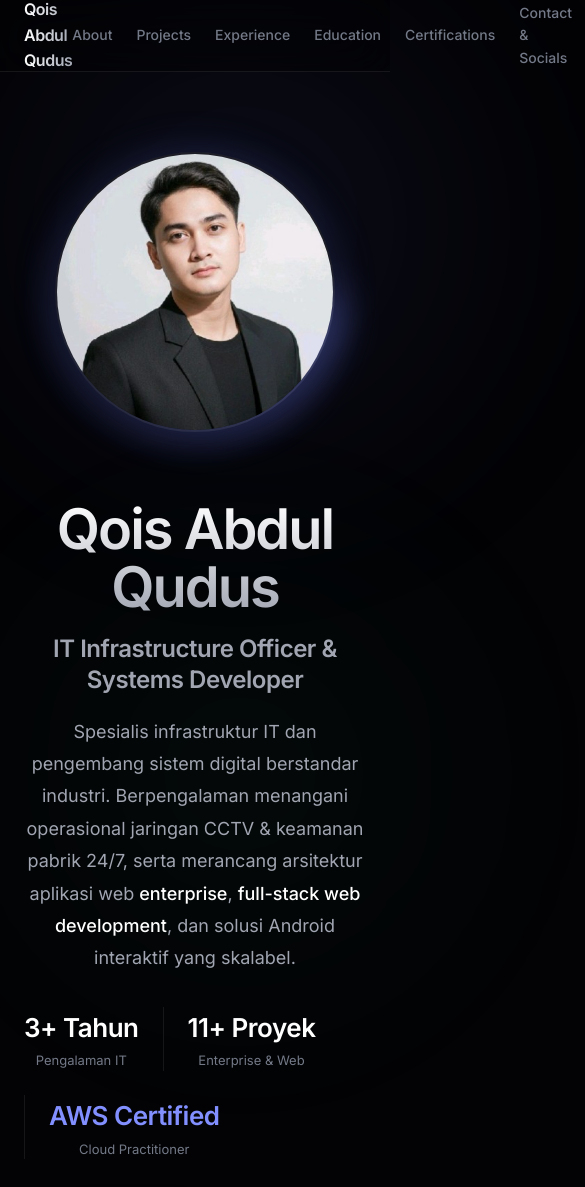
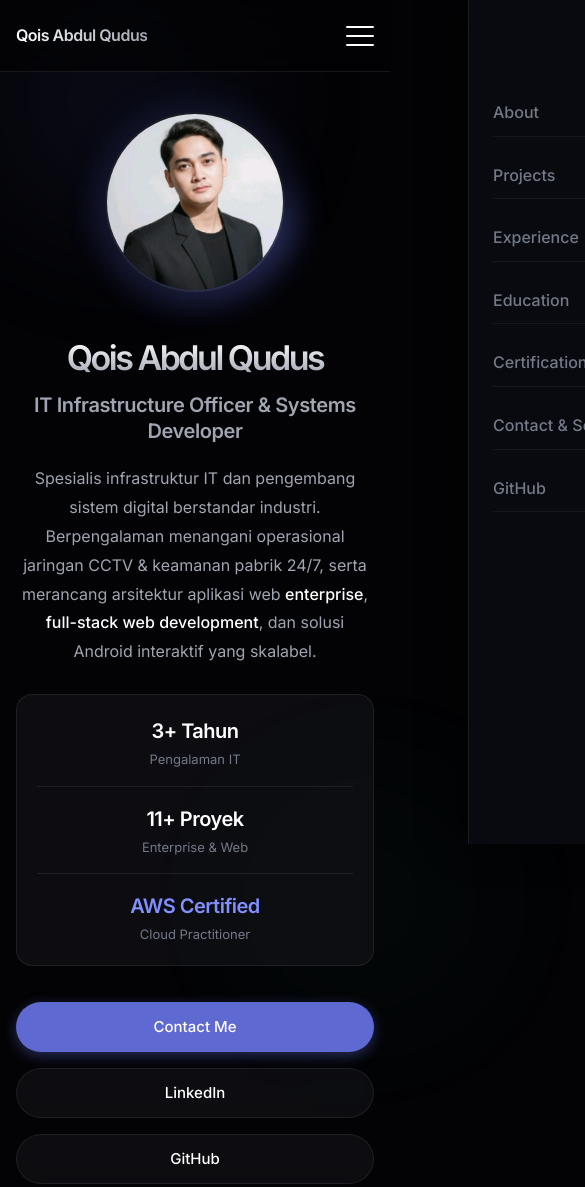
Before and after one commit to asoyyparty/qois-portfolio, a website: page index.html in a window 390 px wide. Shown: the top 1187 px of the page, 585 px wide, since content can reach past the window. Drawn offline with Linux system fonts and the light colour scheme.

Commit message:
feat: make UI responsive for mobile view with hamburger menu drawer

```diff
--- a/index.html
+++ b/index.html
@@ -19,11 +19,13 @@
 
   <!-- Navbar -->
   <nav class="navbar container">
-    <div
-      style="font-weight: 600; font-size: 16px; letter-spacing: -0.5px; background: linear-gradient(90deg, #fff, #a0a5b1); -webkit-background-clip: text; -webkit-text-fill-color: transparent;">
-      Qois Abdul Qudus
-    </div>
-    <div class="nav-links">
+    <a href="#" class="nav-brand">Qois Abdul Qudus</a>
+    <button class="nav-toggle" id="navToggle" aria-label="Toggle navigation menu">
+      <span></span>
+      <span></span>
+      <span></span>
+    </button>
+    <div class="nav-links" id="navLinks">
       <a href="#about">About</a>
       <a href="#projects">Projects</a>
       <a href="#experience">Experience</a>
@@ -33,6 +35,7 @@
       <a href="https://github.com/doelkussoy" target="_blank">GitHub</a>
     </div>
   </nav>
+  <div class="nav-backdrop" id="navBackdrop"></div>
 
   <!-- Hero Section -->
   <header id="about" class="hero container">
@@ -44,18 +47,18 @@
       </p>
 
       <!-- Key Quick Stats -->
-      <div style="display: flex; gap: 24px; margin-top: 28px; margin-bottom: 36px; flex-wrap: wrap;">
-        <div>
-          <div style="font-size: 26px; font-weight: 700; color: var(--color-ink); letter-spacing: -0.5px;">3+ Tahun</div>
-          <div style="font-size: 13px; color: var(--color-ink-subtle); margin-top: 2px;">Pengalaman IT</div>
+      <div class="hero-stats">
+        <div class="stat-item">
+          <div class="stat-num">3+ Tahun</div>
+          <div class="stat-label">Pengalaman IT</div>
         </div>
-        <div style="border-left: 1px solid var(--glass-border); padding-left: 24px;">
-          <div style="font-size: 26px; font-weight: 700; color: var(--color-ink); letter-spacing: -0.5px;">11+ Proyek</div>
-          <div style="font-size: 13px; color: var(--color-ink-subtle); margin-top: 2px;">Enterprise & Web</div>
+        <div class="stat-item">
+          <div class="stat-num">11+ Proyek</div>
+          <div class="stat-label">Enterprise & Web</div>
         </div>
-        <div style="border-left: 1px solid var(--glass-border); padding-left: 24px;">
-          <div style="font-size: 26px; font-weight: 700; color: var(--color-primary-hover); letter-spacing: -0.5px;">AWS Certified</div>
-          <div style="font-size: 13px; color: var(--color-ink-subtle); margin-top: 2px;">Cloud Practitioner</div>
+        <div class="stat-item">
+          <div class="stat-num highlight">AWS Certified</div>
+          <div class="stat-label">Cloud Practitioner</div>
         </div>
       </div>
       <div class="hero-actions">
@@ -688,8 +691,9 @@
     </p>
   </footer>
 
-  <!-- Filter Script -->
+  <!-- Filter & Mobile Nav Script -->
   <script>
+    // Filter Projects Script
     const filterButtons = document.querySelectorAll('.filter-btn');
     const projectCards = document.querySelectorAll('.project-card');
 
@@ -708,6 +712,38 @@
         });
       });
     });
+
+    // Mobile Navigation Drawer Script
+    const navToggle = document.getElementById('navToggle');
+    const navLinks = document.getElementById('navLinks');
+    const navBackdrop = document.getElementById('navBackdrop');
+    const navLinkItems = navLinks.querySelectorAll('a');
+
+    function toggleMenu() {
+      navToggle.classList.toggle('active');
+      navLinks.classList.toggle('active');
+      navBackdrop.classList.toggle('active');
+      document.body.style.overflow = navLinks.classList.contains('active') ? 'hidden' : '';
+    }
+
+    function closeMenu() {
+      navToggle.classList.remove('active');
+      navLinks.classList.remove('active');
+      navBackdrop.classList.remove('active');
+      document.body.style.overflow = '';
+    }
+
+    if (navToggle) {
+      navToggle.addEventListener('click', toggleMenu);
+    }
+
+    if (navBackdrop) {
+      navBackdrop.addEventListener('click', closeMenu);
+    }
+
+    navLinkItems.forEach(link => {
+      link.addEventListener('click', closeMenu);
+    });
   </script>
 </body>
 
--- a/styles.css
+++ b/styles.css
@@ -25,6 +25,11 @@
   --space-lg: 24px;
   --space-xl: 32px;
   --space-section: 100px;
+}
+
+html {
+  scroll-behavior: smooth;
+  scroll-padding-top: 80px;
 }
 
 * {
@@ -83,8 +88,8 @@ h1, h2, h3, h4 {
 }
 
 .display-xl {
-  font-size: 72px;
-  line-height: 1.05;
+  font-size: clamp(34px, 6.5vw, 72px);
+  line-height: 1.08;
   letter-spacing: -2.5px;
   background: linear-gradient(180deg, #ffffff 0%, #a0a5b1 100%);
   -webkit-background-clip: text;
@@ -92,8 +97,8 @@ h1, h2, h3, h4 {
 }
 
 .display-lg {
-  font-size: 48px;
-  line-height: 1.10;
+  font-size: clamp(26px, 4vw, 48px);
+  line-height: 1.15;
   letter-spacing: -1.5px;
 }
 
@@ -502,27 +507,319 @@ h1, h2, h3, h4 {
   color: var(--color-ink-subtle);
 }
 
+/* Navbar (Glass) */
+.navbar {
+  display: flex;
+  justify-content: space-between;
+  align-items: center;
+  height: 72px;
+  border-bottom: 1px solid var(--glass-border);
+  position: sticky;
+  top: 0;
+  background: rgba(3, 3, 5, 0.7);
+  backdrop-filter: blur(20px);
+  -webkit-backdrop-filter: blur(20px);
+  z-index: 100;
+}
+
+.nav-brand {
+  font-weight: 600;
+  font-size: 16px;
+  letter-spacing: -0.5px;
+  background: linear-gradient(90deg, #fff, #a0a5b1);
+  -webkit-background-clip: text;
+  -webkit-text-fill-color: transparent;
+  text-decoration: none;
+}
+
+.nav-links {
+  display: flex;
+  gap: var(--space-lg);
+  align-items: center;
+}
+
+.nav-links a {
+  color: var(--color-ink-subtle);
+  text-decoration: none;
+  font-size: 14px;
+  font-weight: 500;
+  transition: all 0.3s ease;
+}
+
+.nav-links a:hover {
+  color: var(--color-ink);
+  text-shadow: 0 0 10px rgba(255,255,255,0.3);
+}
+
+/* Hamburger Toggle Button */
+.nav-toggle {
+  display: none;
+  flex-direction: column;
+  justify-content: space-between;
+  width: 28px;
+  height: 20px;
+  background: transparent;
+  border: none;
+  cursor: pointer;
+  padding: 0;
+  z-index: 102;
+}
+
+.nav-toggle span {
+  width: 100%;
+  height: 2px;
+  background-color: var(--color-ink);
+  border-radius: 2px;
+  transition: all 0.3s ease-in-out;
+}
+
+.nav-toggle.active span:nth-child(1) {
+  transform: translateY(9px) rotate(45deg);
+}
+
+.nav-toggle.active span:nth-child(2) {
+  opacity: 0;
+}
+
+.nav-toggle.active span:nth-child(3) {
+  transform: translateY(-9px) rotate(-45deg);
+}
+
+/* Hero Quick Stats */
+.hero-stats {
+  display: flex;
+  gap: 24px;
+  margin-top: 28px;
+  margin-bottom: 36px;
+  flex-wrap: wrap;
+}
+
+.stat-item {
+  display: flex;
+  flex-direction: column;
+}
+
+.stat-item:not(:first-child) {
+  border-left: 1px solid var(--glass-border);
+  padding-left: 24px;
+}
+
+.stat-num {
+  font-size: 26px;
+  font-weight: 700;
+  color: var(--color-ink);
+  letter-spacing: -0.5px;
+}
+
+.stat-num.highlight {
+  color: var(--color-primary-hover);
+}
+
+.stat-label {
+  font-size: 13px;
+  color: var(--color-ink-subtle);
+  margin-top: 2px;
+}
+
 /* Animations */
 @keyframes fadeUp {
   from { opacity: 0; transform: translateY(30px); }
   to { opacity: 1; transform: translateY(0); }
 }
 
-/* Responsive */
+/* Responsive Breakpoints */
 @media (max-width: 900px) {
   .hero {
     flex-direction: column-reverse;
     text-align: center;
     padding-top: 80px;
+    gap: 40px;
   }
   .hero-actions {
     justify-content: center;
   }
-  .display-xl { font-size: 56px; letter-spacing: -2px; }
-  .grid-2 { grid-template-columns: 1fr; }
-  .social-grid { grid-template-columns: 1fr 1fr; }
+  .hero-stats {
+    justify-content: center;
+  }
+  .grid-2 {
+    grid-template-columns: repeat(auto-fill, minmax(min(100%, 320px), 1fr));
+  }
+  .social-grid {
+    grid-template-columns: repeat(auto-fill, minmax(min(100%, 220px), 1fr));
+  }
 }
 
-@media (max-width: 500px) {
-  .social-grid { grid-template-columns: 1fr; }
+@media (max-width: 768px) {
+  :root {
+    --space-section: 60px;
+    --space-lg: 16px;
+    --space-xl: 20px;
+  }
+
+  body::before, body::after {
+    width: 350px;
+    height: 350px;
+    filter: blur(80px);
+  }
+
+  .nav-toggle {
+    display: flex;
+  }
+
+  .nav-links {
+    position: fixed;
+    top: 0;
+    right: -100%;
+    width: 80%;
+    max-width: 320px;
+    height: 100vh;
+    background: rgba(10, 11, 16, 0.95);
+    backdrop-filter: blur(24px);
+    -webkit-backdrop-filter: blur(24px);
+    flex-direction: column;
+    align-items: flex-start;
+    justify-content: flex-start;
+    padding: 90px 24px 32px;
+    gap: 16px;
+    border-left: 1px solid var(--glass-border);
+    transition: right 0.35s cubic-bezier(0.4, 0, 0.2, 1);
+    z-index: 100;
+    box-shadow: -10px 0 30px rgba(0,0,0,0.5);
+  }
+
+  .nav-links.active {
+    right: 0;
+  }
+
+  .nav-links a {
+    font-size: 16px;
+    padding: 10px 0;
+    width: 100%;
+    text-align: left;
+    border-bottom: 1px solid rgba(255, 255, 255, 0.05);
+  }
+
+  /* Overlay backdrop for mobile menu */
+  .nav-backdrop {
+    display: none;
+    position: fixed;
+    top: 0;
+    left: 0;
+    width: 100vw;
+    height: 100vh;
+    background: rgba(0, 0, 0, 0.6);
+    backdrop-filter: blur(4px);
+    z-index: 99;
+    opacity: 0;
+    transition: opacity 0.3s ease;
+  }
+
+  .nav-backdrop.active {
+    display: block;
+    opacity: 1;
+  }
+
+  .headline {
+    font-size: 20px;
+  }
+
+  .body-lg {
+    font-size: 16px;
+  }
+
+  .profile-img {
+    width: 220px;
+    height: 220px;
+  }
+
+  .grid-2 {
+    grid-template-columns: 1fr;
+  }
+
+  .card {
+    padding: 20px;
+  }
+
+  .filter-container {
+    gap: 8px;
+    overflow-x: auto;
+    padding-bottom: 8px;
+    -webkit-overflow-scrolling: touch;
+    flex-wrap: nowrap;
+    scrollbar-width: none;
+    -ms-overflow-style: none;
+  }
+
+  .filter-container::-webkit-scrollbar {
+    display: none;
+  }
+
+  .filter-btn {
+    white-space: nowrap;
+    flex-shrink: 0;
+    padding: 8px 16px;
+    font-size: 13px;
+  }
+
+  .hero-stats {
+    gap: 16px;
+  }
+
+  .stat-item:not(:first-child) {
+    padding-left: 16px;
+  }
+
+  .stat-num {
+    font-size: 20px;
+  }
 }
+
+@media (max-width: 480px) {
+  .hero {
+    padding-top: 40px;
+    padding-bottom: 60px;
+  }
+
+  .profile-img {
+    width: 180px;
+    height: 180px;
+  }
+
+  .btn {
+    width: 100%;
+    padding: 12px 18px;
+  }
+
+  .hero-actions {
+    flex-direction: column;
+    width: 100%;
+  }
+
+  .hero-stats {
+    flex-direction: column;
+    align-items: center;
+    gap: 16px;
+    background: var(--glass-bg);
+    border: 1px solid var(--glass-border);
+    border-radius: var(--radius-lg);
+    padding: 20px;
+    width: 100%;
+  }
+
+  .stat-item {
+    align-items: center;
+    text-align: center;
+    width: 100%;
+  }
+
+  .stat-item:not(:first-child) {
+    border-left: none;
+    border-top: 1px solid var(--glass-border);
+    padding-left: 0;
+    padding-top: 16px;
+  }
+
+  .social-grid {
+    grid-template-columns: 1fr;
+  }
+}
```
